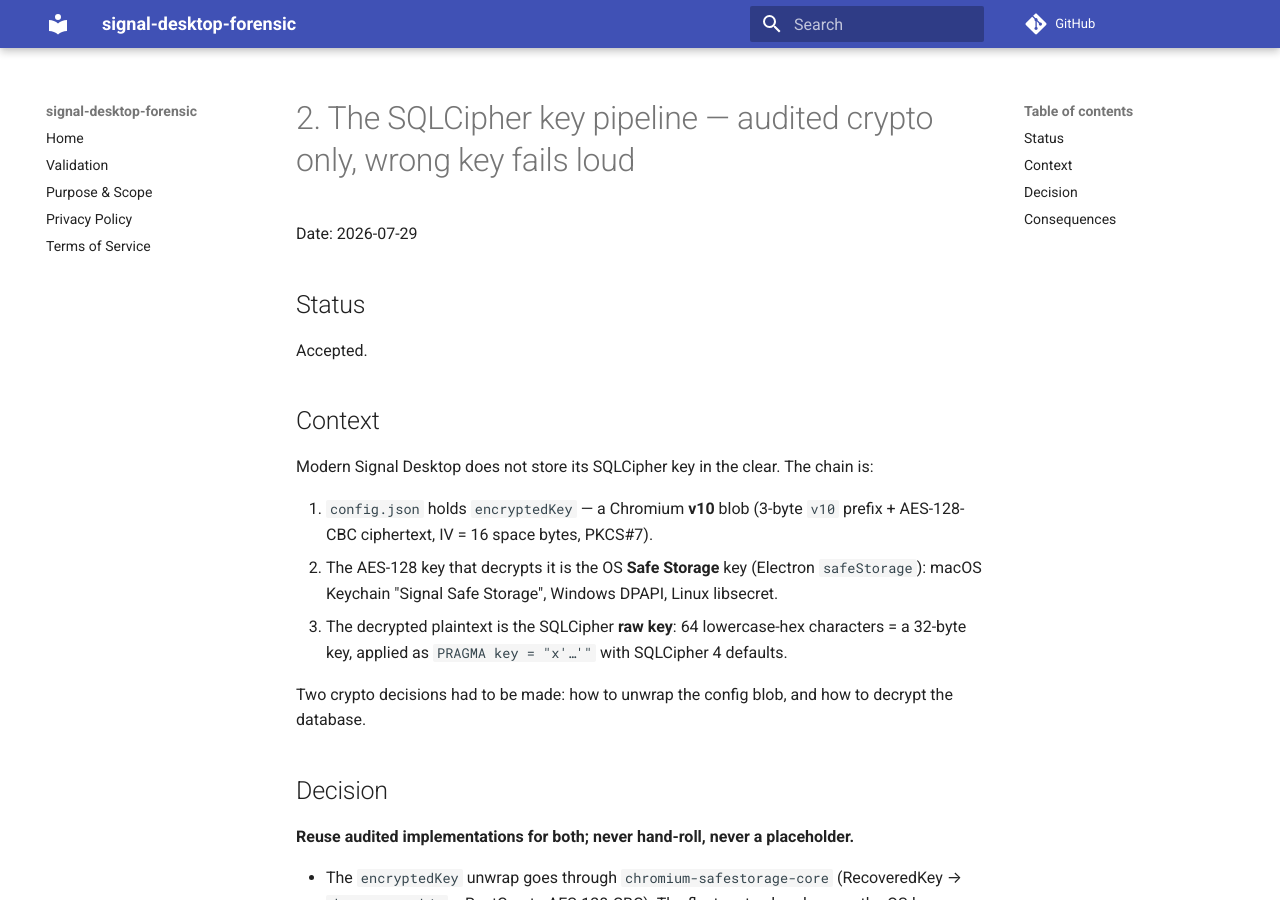
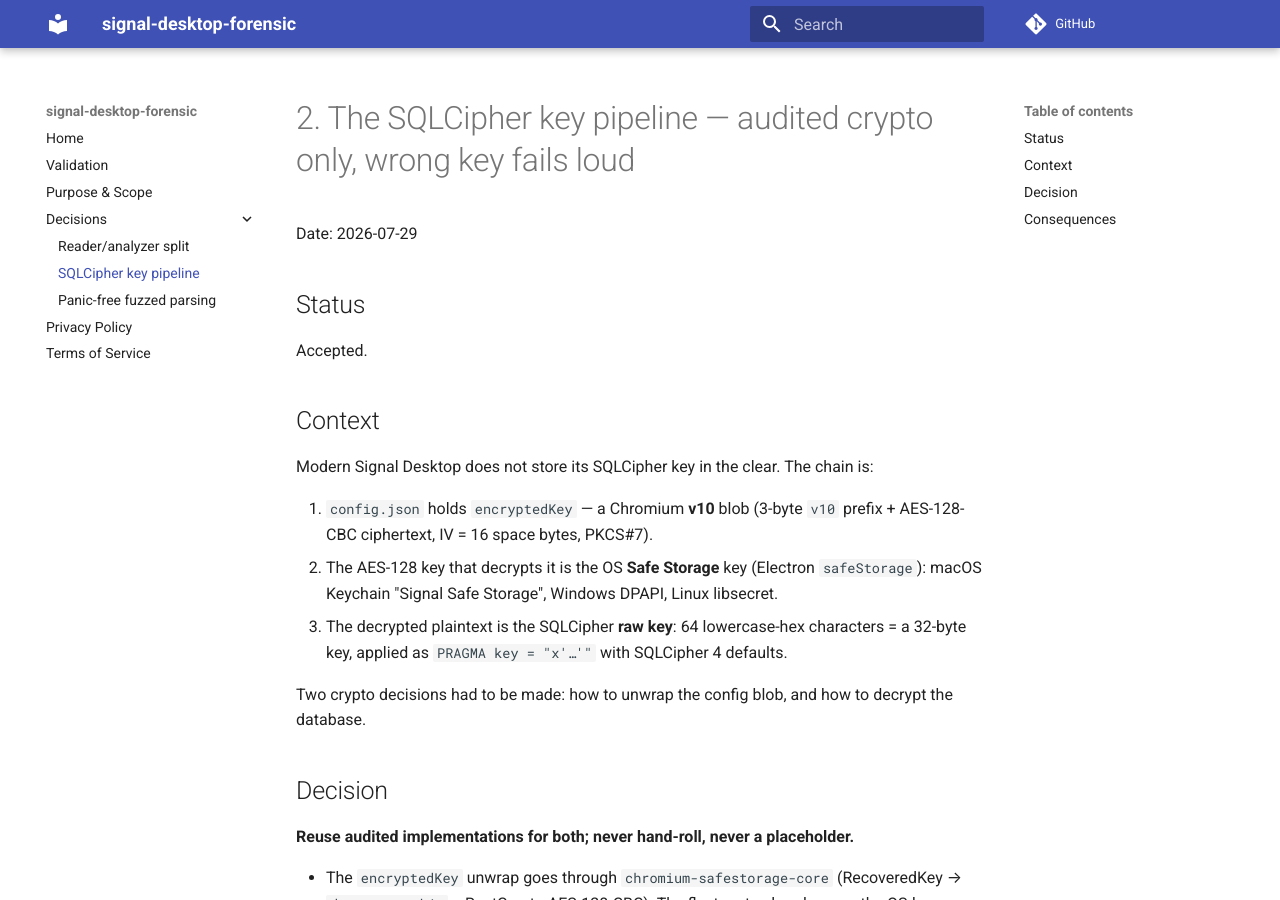
Before and after one commit to SecurityRonin/signal-desktop-forensic, an MkDocs documentation site: the page built from docs/decisions/0002-sqlcipher-key-pipeline.md, in a window 1280 px wide and 900 px high. Built offline with MkDocs 1.6.1 and Material for MkDocs 9.7.7, drawn with Linux system fonts in a browser that asks for light colours; comment, search, counter and statistics services are not loaded.

Commit message:
docs(mkdocs): add ADR decisions to nav (strict build clean)
Co-Authored-By: Claude Fable 5 <noreply@anthropic.com>

```diff
--- a/mkdocs.yml
+++ b/mkdocs.yml
@@ -12,6 +12,10 @@ nav:
   - Home: index.md
   - Validation: validation.md
   - Purpose & Scope: PRD.md
+  - Decisions:
+      - Reader/analyzer split: decisions/0001-reader-analyzer-split.md
+      - SQLCipher key pipeline: decisions/0002-sqlcipher-key-pipeline.md
+      - Panic-free fuzzed parsing: decisions/0003-panic-free-fuzzed-parsing.md
   - Privacy Policy: privacy.md
   - Terms of Service: terms.md
 markdown_extensions:
```
